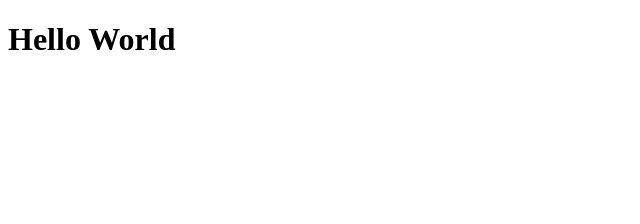
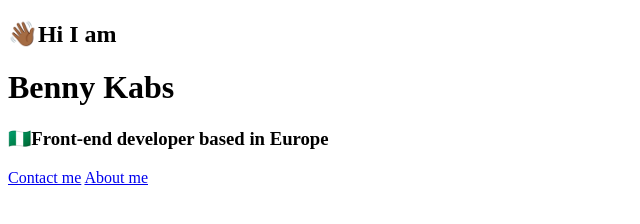
Before and after one commit to bennikabs/AdvancedHTML-CSS-Challenge, a plain HTML site: page index.html in a window 1280 px wide. Shown: the whole page, without its empty margins (0-640 px from the left). Drawn offline with Linux system fonts and the light colour scheme.

Commit message:
created the homepage structure
created the structure  of the page and added links to the "about" page

```diff
--- a/index.html
+++ b/index.html
@@ -2,11 +2,20 @@
 <html lang="en">
   <head>
     <meta charset="UTF-8" />
+    <meta http-equiv="X-UA-Compatible" content="IE=edge" />
     <meta name="viewport" content="width=device-width, initial-scale=1.0" />
-    <meta http-equiv="X-UA-Compatible" content="ie=edge" />
-    <title>SheCodes</title>
+   <link rel="stylesheet" href="src/style.css" />
+    <title>Homepage</title>
   </head>
   <body>
-    <h1>Hello World</h1>
+
+      <h2>👋🏾Hi I am</h2>
+      <h1>Benny Kabs</h1>
+      <h3>🇳🇬Front-end developer based in Europe</h3>
+
+      <div class="navigation-links">
+      <a href="about.html#contact"class="contact-link">Contact me</a>
+      <a href="about.html"class="about-link">About me</a>
+      </div>
   </body>
-</html>
+</html
```
